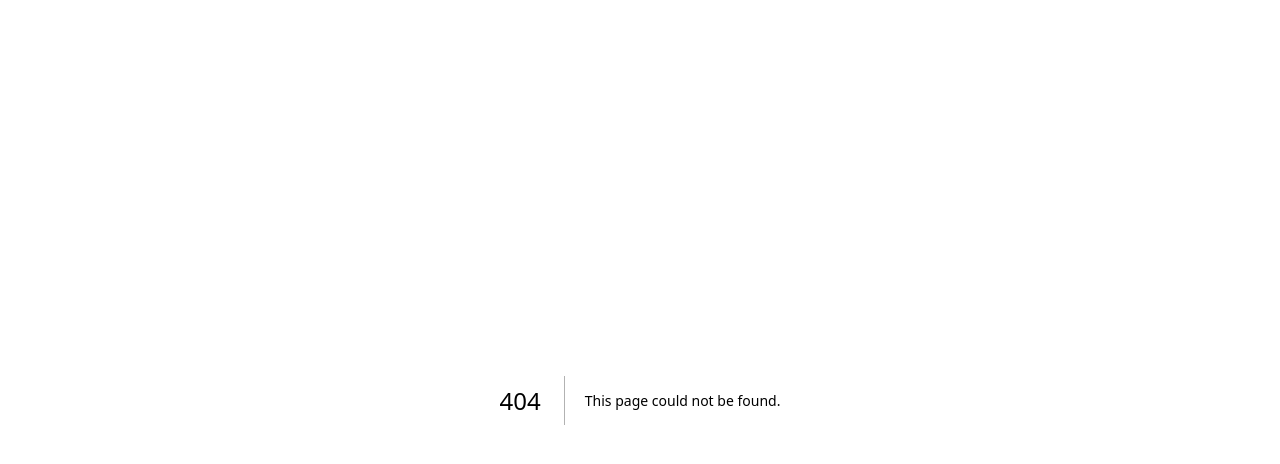
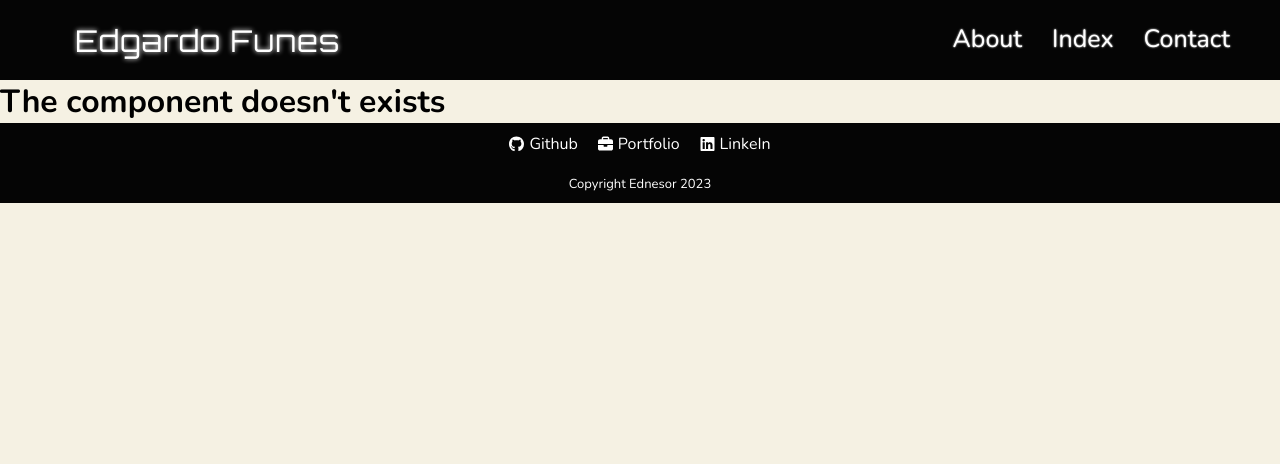
Before and after one commit to Ednesor/50-projects-50-days, a Next.js app: page /component/1 in a window 1280 px wide. Before the commit this address had no page. Shown: the top 464 px of the page. Built offline with nearby package versions, Linux system fonts and the light colour scheme.

Commit message:
feat: show projects of id

```diff
--- /dev/null
+++ b/src/pages/component/[id].jsx
@@ -0,0 +1,41 @@
+import React from 'react'
+import { useRouter } from 'next/router';
+import ExpandingCards from '@/components/expanding-cards/ExpandingCards';
+import Layout from '@/components/Layout/Layout';
+
+const idToString = (id) => {
+  return id.charAt(0).toUpperCase() + id.replace("-", " ").slice(1) + " | 50 projects 50 days";
+}
+
+export default function Component() {
+  const router = useRouter();
+  const { id } = router.query;
+
+  let component;
+  let compTitle;
+
+  switch (id) {
+    case "expanding-cards":
+      component = <ExpandingCards />;
+      compTitle = idToString(id);
+      break;
+
+    default:
+      component = (<div><h1>The component doesn't exists</h1></div>)
+      break;
+  }
+
+  return (
+    <Layout title={compTitle}>
+        {component}
+    </Layout>
+  )
+}
+
+// export async function getStaticPaths(){
+//   try {
+//     const res = await fetch("");
+//   } catch (error) {
+//     console.log(error);
+//   }
+// }
```
Also changed, not shown: src/pages/component/index.jsx (deleted, +0 -9 lines).
